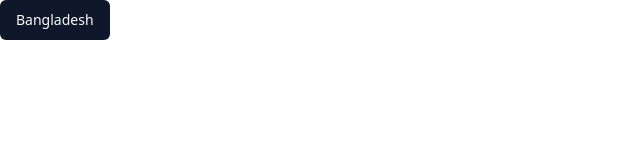
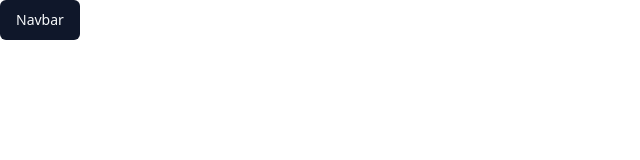
Before and after one commit to alaminh63/RingRoots-Client, a React (Vite) app: page / in a window 1280 px wide. Shown: the top 160 px of the page, without its empty margins (0-640 px from the left). Built offline with nearby package versions, Linux system fonts and the light colour scheme.

Commit message:
all initial files done git push

```diff
--- a/src/Pages/Home.jsx
+++ b/src/Pages/Home.jsx
@@ -5,7 +5,7 @@
   return (
     <div>
       <Button>
-        <h1>Bangladesh</h1>
+    Navbar
       </Button>
     </div>
   );
```
